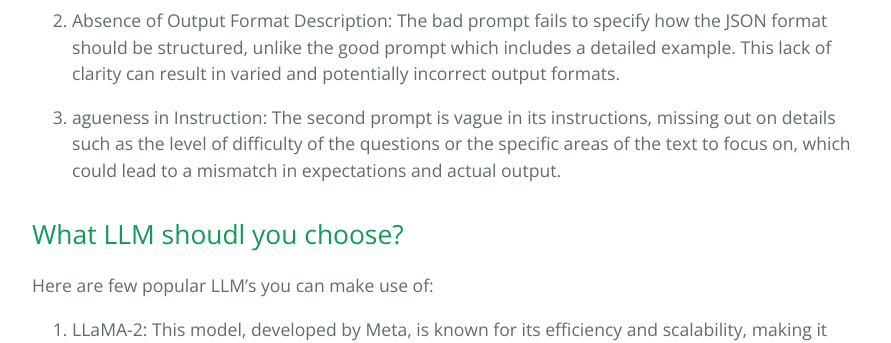
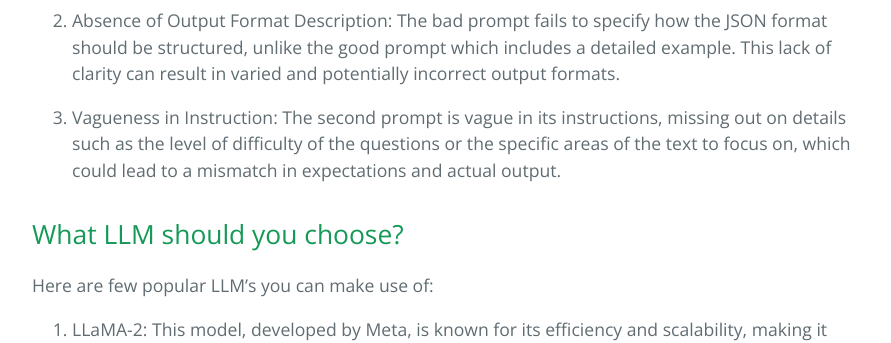
Before and after one commit to learning-software-engineering/learning-software-engineering.github.io, a Jekyll site: the page built from Topics/Development_Process/Prompt_Engineering.md, in a window 1280 px wide and 1400 px high, scrolled down 2415 px. Shown: the part 155-498 px from the top of the window, without its empty margins (192-1083 px from the left). Built offline with Jekyll 4.4.1, drawn with Linux system fonts in a browser that asks for light colours; our own code applies the rules of GitHub Pages for plain Markdown files; some of the changed text lies outside the part shown.

Commit message:
2nd change

```diff
--- a/Topics/Development_Process/Prompt_Engineering.md
+++ b/Topics/Development_Process/Prompt_Engineering.md
@@ -66,10 +66,10 @@ The provided prompt is not well-structured for the following reasons:
 
 2. Absence of Output Format Description: The bad prompt fails to specify how the JSON format should be structured, unlike the good prompt which includes a detailed example. This lack of clarity can result in varied and potentially incorrect output formats.
 
-3. agueness in Instruction: The second prompt is vague in its instructions, missing out on details such as the level of difficulty of the questions or the specific areas of the text to focus on, which could lead to a mismatch in expectations and actual output.
+3. Vagueness in Instruction: The second prompt is vague in its instructions, missing out on details such as the level of difficulty of the questions or the specific areas of the text to focus on, which could lead to a mismatch in expectations and actual output.
 
 
-## What LLM shoudl you choose?
+## What LLM should you choose?
 
 Here are few popular LLM's you can make use of:
 
```
Also changed, not shown: other parts of Topics/Development_Process/Prompt_Engineering.md (+15 -1 lines).
